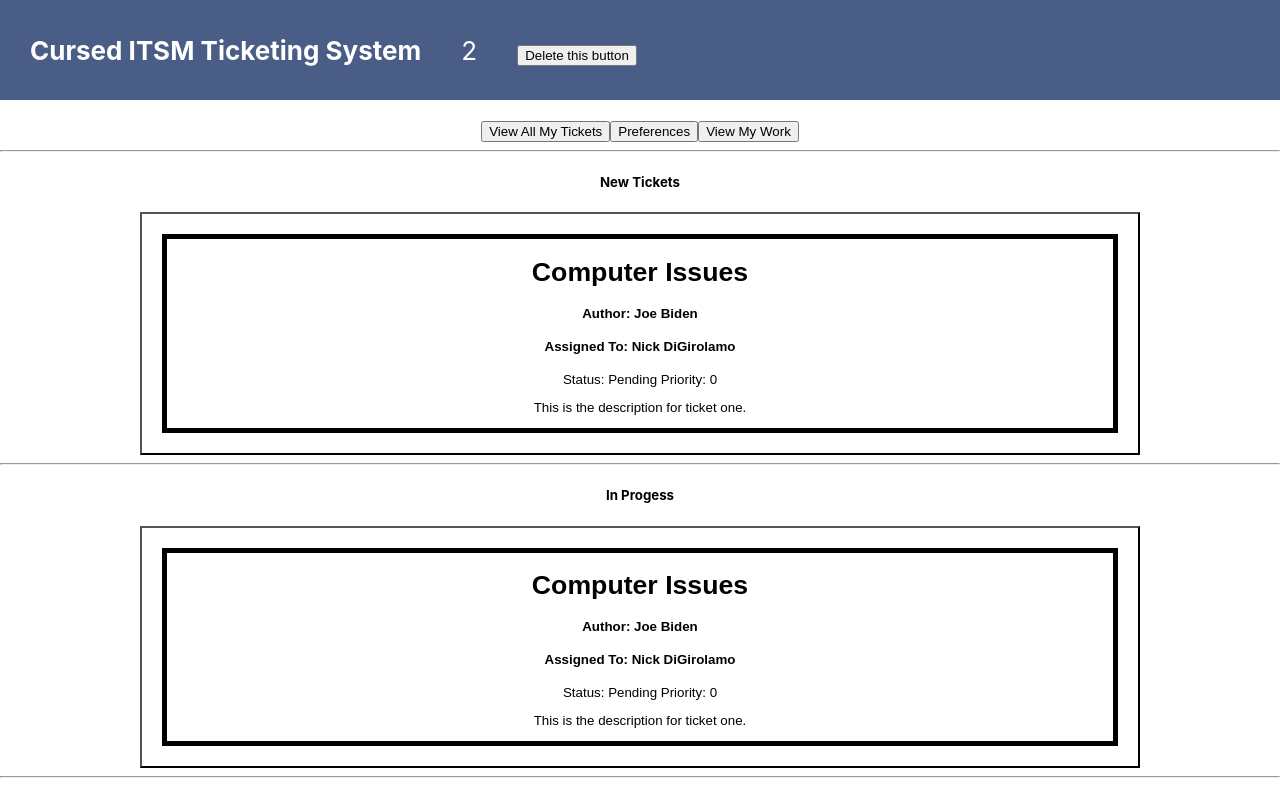
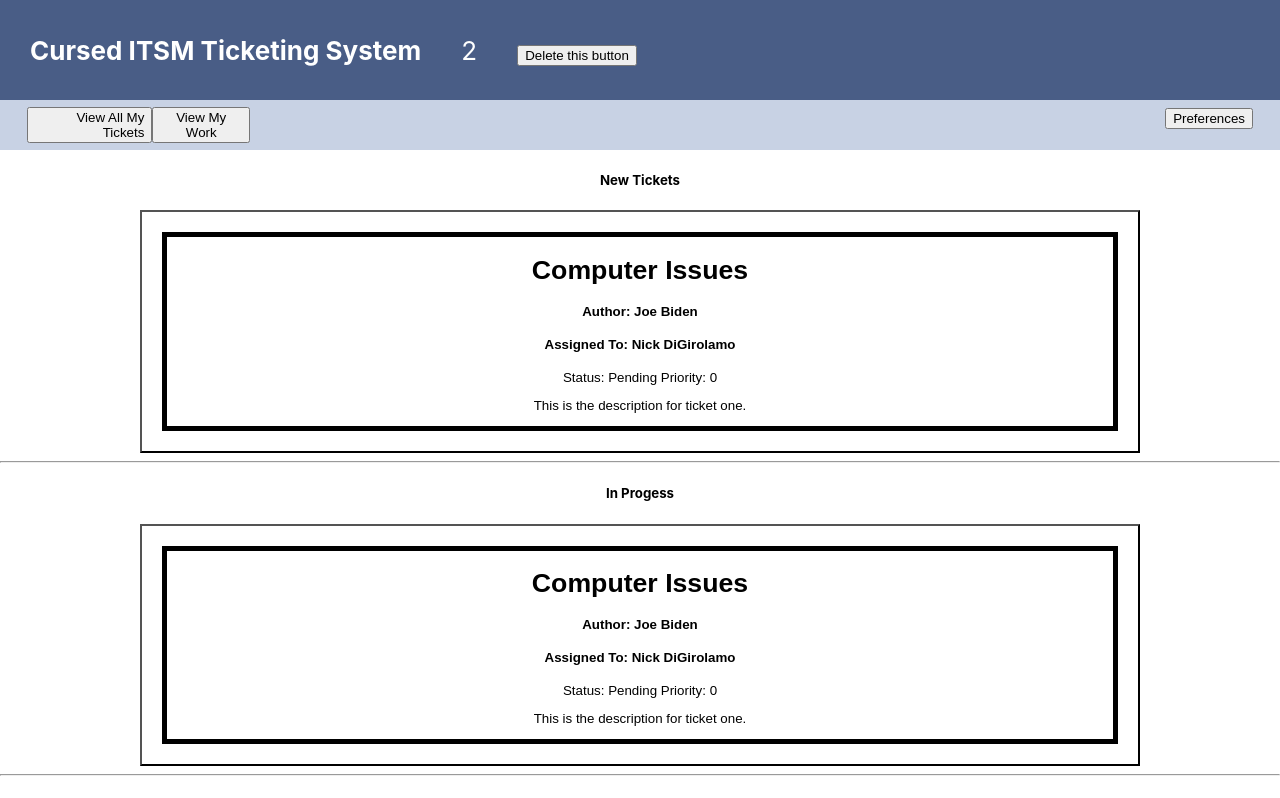
Before and after one commit to galennare/cursed-itsm-board, a React (Create React App) app: page / in a window 1280 px wide. Shown: the top 798 px of the page. Built offline with nearby package versions, Linux system fonts and the light colour scheme.

Commit message:
added more colors and moved some buttons

```diff
--- a/src/App.css
+++ b/src/App.css
@@ -3,13 +3,28 @@
     display: flex;
     justify-content: space-around;
     text-align: center;
-    margin: auto
+    margin: auto;
 }
 
 .title > div {
     width: auto;
     margin: 20px;
     text-align: center;
+}
+
+.buttons {
+    display: flex;
+    align-content: center;
+    justify-content: space-between;
+    padding: 7px;
+    margin-left: 20px;
+    margin-right: 20px;
+}
+
+.buttons > div {
+    display: flex;
+    text-align: center;
+
 }
 
 .App {
--- a/src/App.tsx
+++ b/src/App.tsx
@@ -25,13 +25,19 @@ function App() {
                     ></NavigationBar>
                 </div>
             </header>
-            <br></br>
-            <span>
-                <TicketButton></TicketButton>
-                <Preferences></Preferences>
-                <ViewMyWork></ViewMyWork>
-            </span>
-            <hr></hr>
+            <div style={{ backgroundColor: "#8096c06e" }}>
+                <div className="buttons">
+                    <div>
+                        <TicketButton></TicketButton>
+                    </div>
+                    <div>
+                        <ViewMyWork></ViewMyWork>
+                    </div>
+                    <div style={{ paddingLeft: "915px" }}>
+                        <Preferences></Preferences>
+                    </div>
+                </div>
+            </div>
             <h5>New Tickets</h5>
             <RevealTicket></RevealTicket>
             <hr></hr>
```
